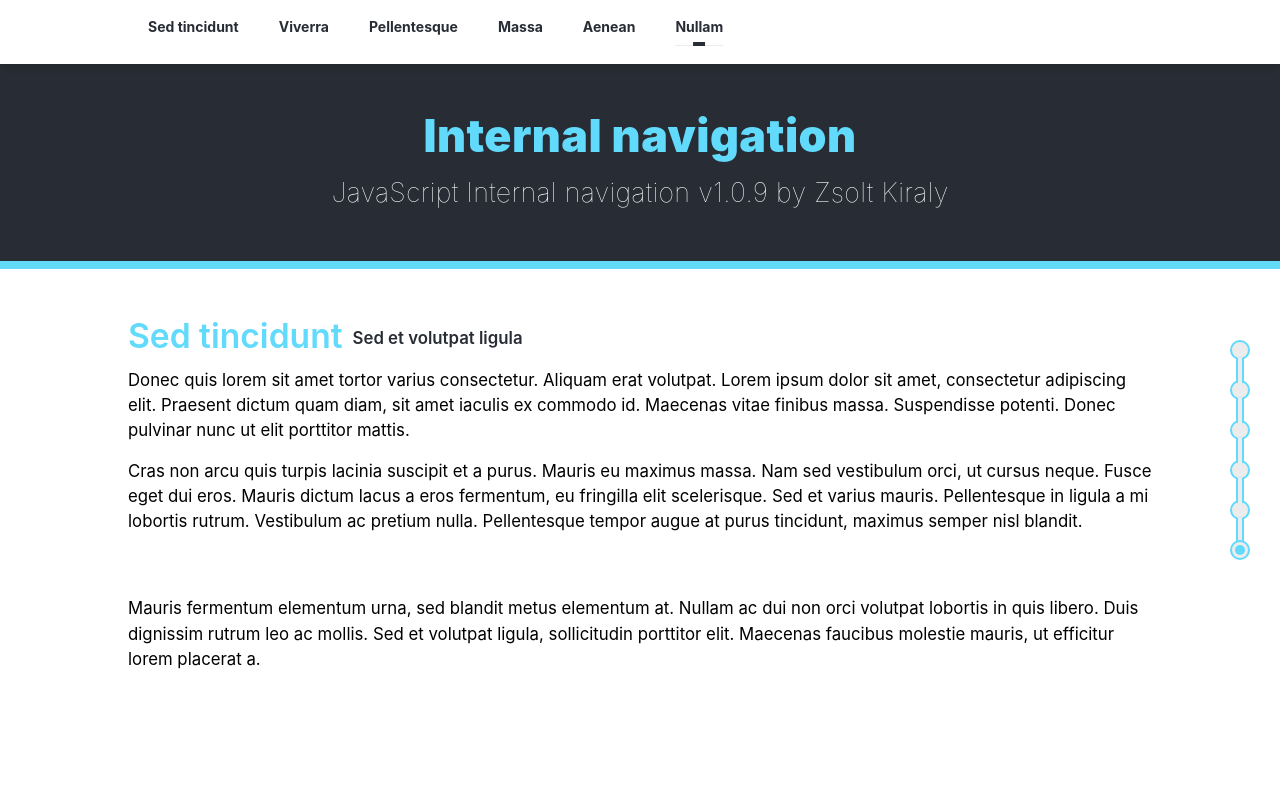
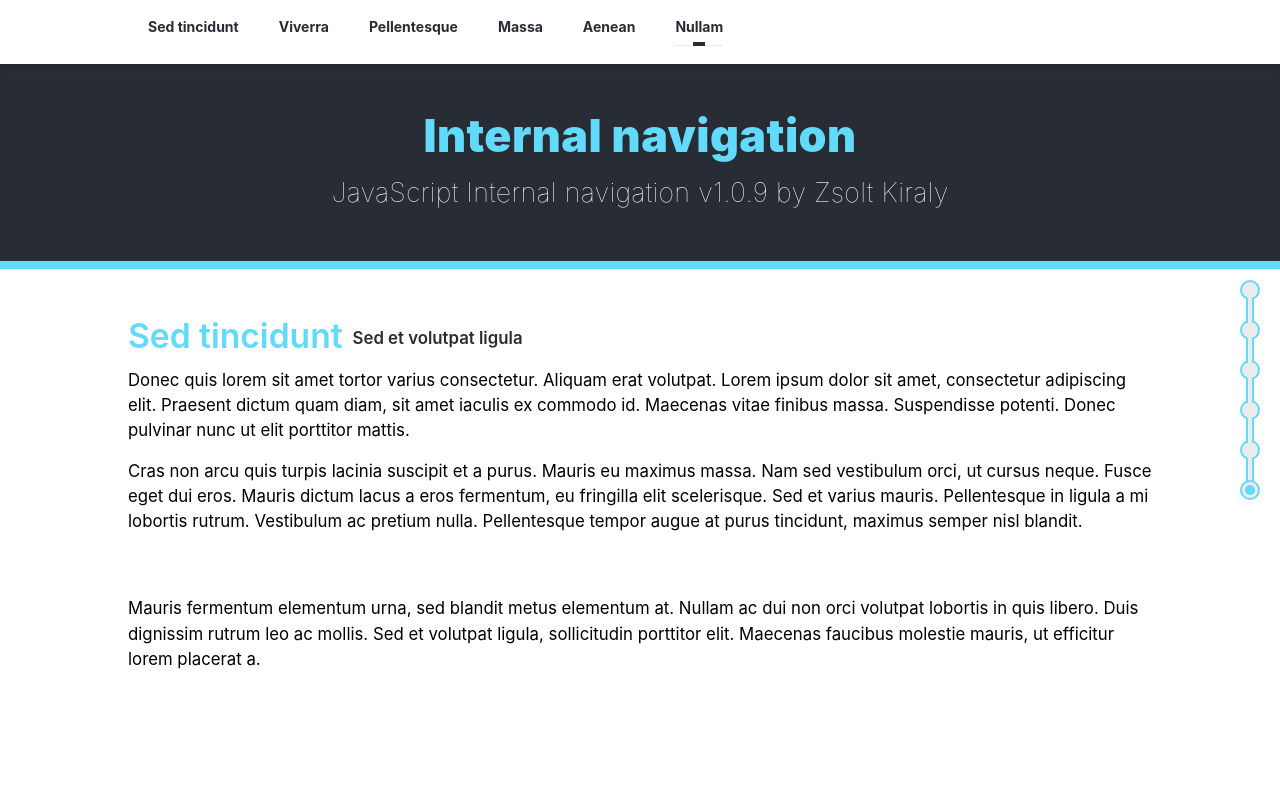
Before and after one commit to zsoltkiraly/internal-navigation, a plain HTML site: page index.html in a window 1280 px wide. Shown: the top 800 px of the page. Drawn offline with Linux system fonts and the light colour scheme.

Commit message:
Internal navigation patch-005 {fixed sidebar navigation vertical  position}

```diff
--- a/src/app/sass/modules/_internal-navigation.scss
+++ b/src/app/sass/modules/_internal-navigation.scss
@@ -148,13 +148,13 @@ section.scroll-element {
 
 section.sidebar-navigation {
     position: fixed;
-    top: calc(50% - 60px);
+    top: 50%;
     display: block;
     height: auto;
     right: 20px;
     z-index: 3;
 
-    @include translateX(-50%);
+    @include translateY(-50%);
 
     @media only screen and (max-width: $mobile) {
         right: 10px;
```
Also changed, not shown: css/main.css.
